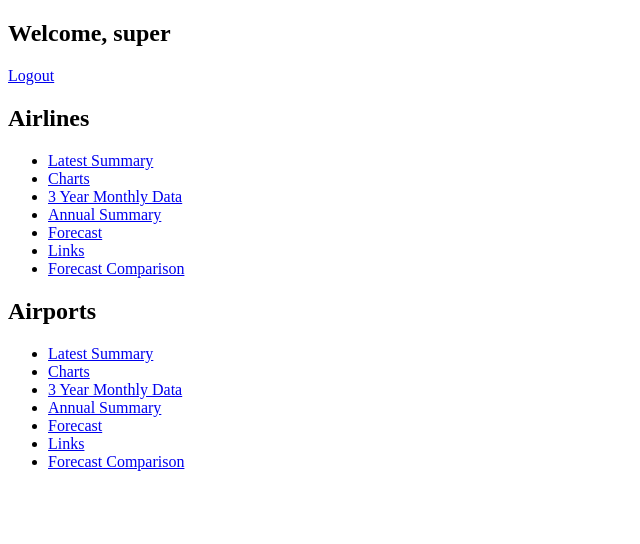
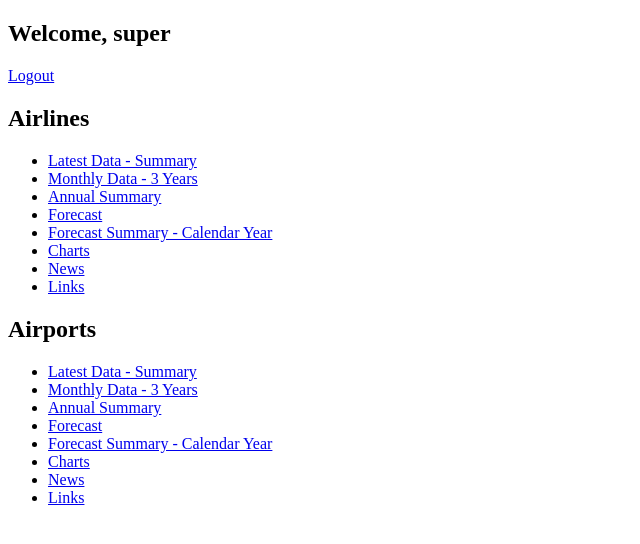
Before and after one commit to thatdanghill/air-geek, a Django app: page / in a window 1280 px wide. Shown: the part 121-665 px from the top of the page, without its empty margins (0-640 px from the left). Run offline with Django 3.2, Linux system fonts and the light colour scheme; a user stored in the database is signed in; data comes from the database, SQL or seed files in the repository; some libraries are stand-ins or nearby versions.

Commit message:
Changed index page

```diff
--- a/templates/miner/index.html
+++ b/templates/miner/index.html
@@ -19,25 +19,32 @@
 		<div id="manager">
 			{% if user.is_authenticated %}
 			<h2> Welcome, {{user.username}} </h2>
-			<a href="/logout/">Logout</a><br />
+			<a href="/logout/">Logout</a><br/>
 			{% for project in projects %}
 			<h2> {{project.name}} </h2>
 			<ul>
 				{% if project.url %}
 				{% with ""|add:project.url|add:"/latest-summary" as url0 %}
-				{% with ""|add:project.url|add:"/charts" as url1 %}
-				{% with ""|add:project.url|add:"/three-month" as url2 %}
-				{% with ""|add:project.url|add:"/annual-summary" as url3 %}
-				{% with ""|add:project.url|add:"/forecast" as url4 %}
-				{% with ""|add:project.url|add:"/links" as url5 %}
-				{% with ""|add:project.url|add:"/forecast-comparison" as url6 %}
-				<li><a href="{{url0}}"> Latest Summary </a></li>
-				<li><a href="{{url1}}"> Charts </a></li>
-				<li><a href="{{url2}}"> 3 Year Monthly Data </a></li>
-				<li><a href="{{url3}}"> Annual Summary </a></li>
-				<li><a href="{{url4}}"> Forecast </a></li>
-				<li><a href="{{url5}}"> Links </a></li>
-				<li><a href="{{url6}}"> Forecast Comparison </a></li>
+				{% with ""|add:project.url|add:"/three-month" as url1 %}
+				{% with ""|add:project.url|add:"/annual-summary" as url2 %}
+				{% with ""|add:project.url|add:"/forecast" as url3 %}
+				{% with ""|add:project.url|add:"/forecast-cal-summary" as url4 %}
+				{% with ""|add:project.url|add:"/charts" as url5 %}
+				{% with ""|add:project.url|add:"/news" as url6 %}
+				{% with ""|add:project.url|add:"/links" as url7 %}
+
+
+
+				<li><a href="{{url0}}"> Latest Data - Summary </a></li>
+				<li><a href="{{url1}}"> Monthly Data - 3 Years </a></li>
+				<li><a href="{{url2}}"> Annual Summary </a></li>
+				<li><a href="{{url3}}"> Forecast </a></li>
+				<li><a href="{{url4}}"> Forecast Summary - Calendar Year</a></li>
+				<li><a href="{{url5}}"> Charts</a></li>
+				<li><a href="{{url6}}"> News </a></li>
+				<li><a href="{{url7}}"> Links </a></li>
+
+				{% endwith %}
 				{% endwith %}
 				{% endwith %}
 				{% endwith %}
```
